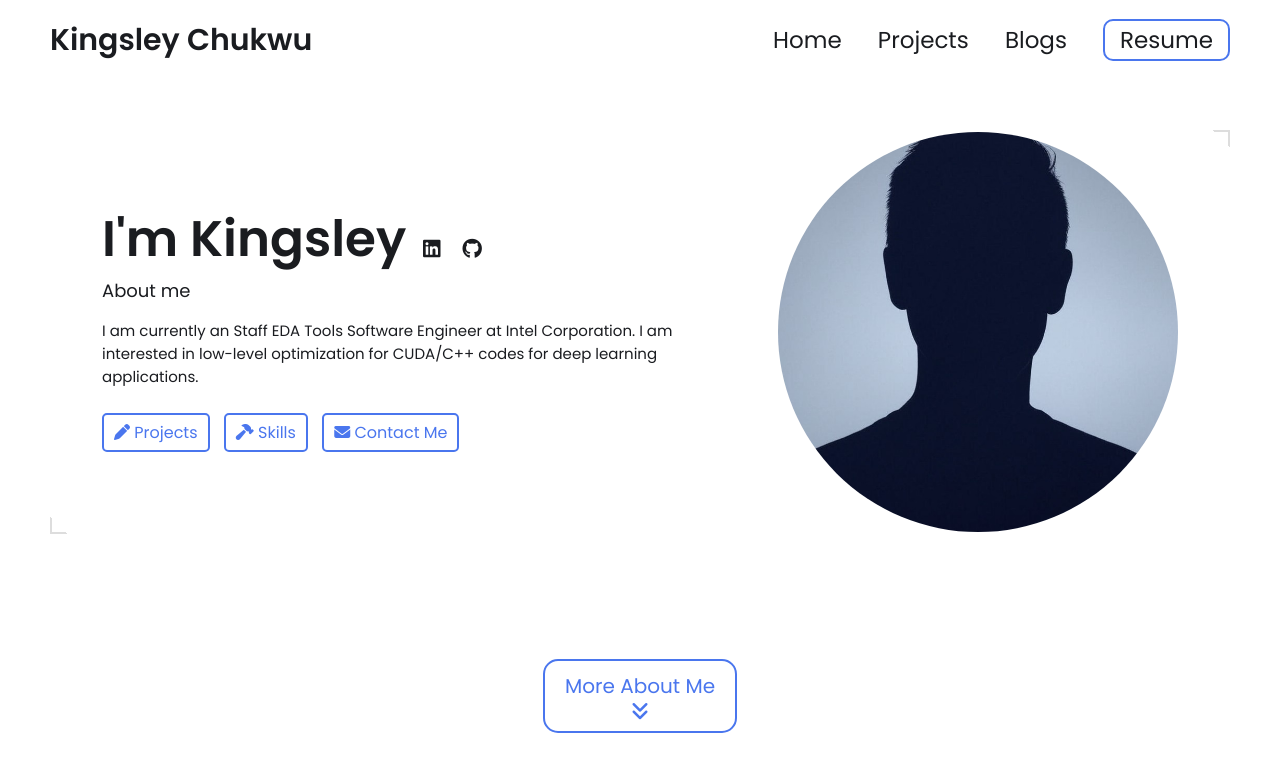
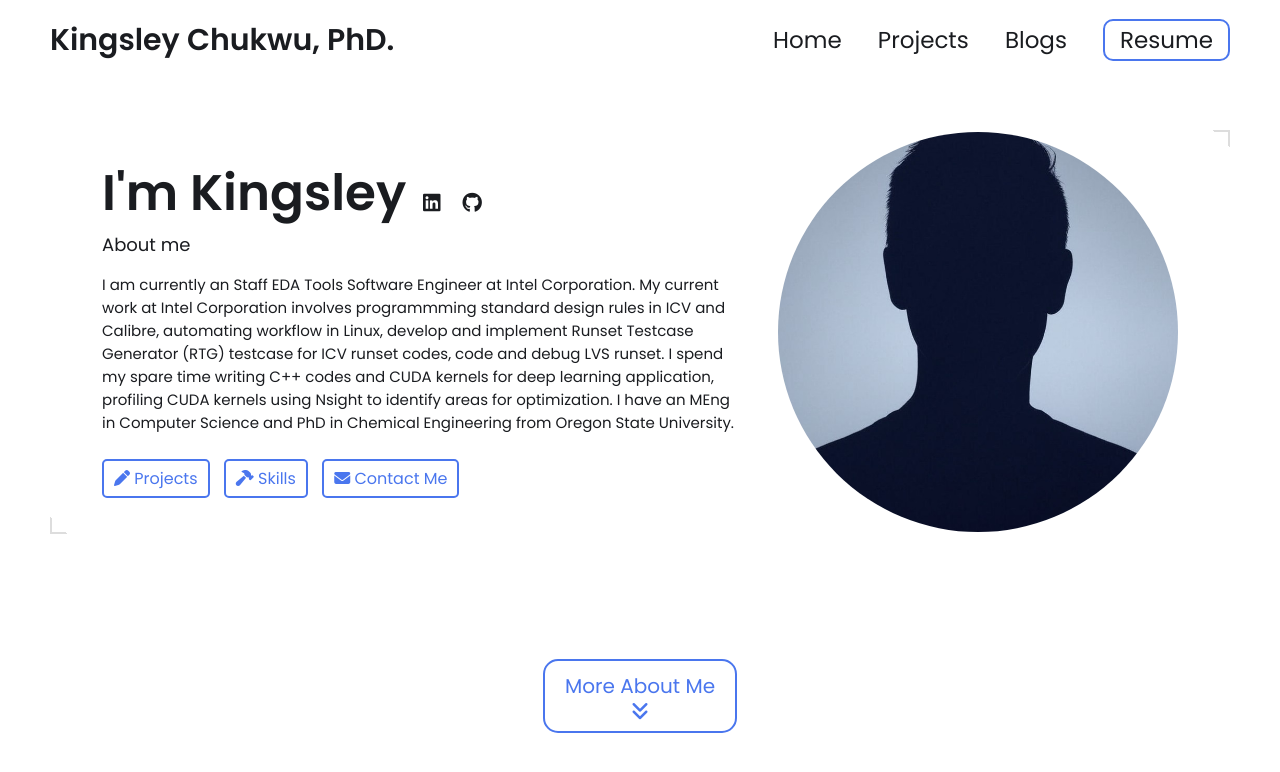
Before and after one commit to chukwuk/chukwuk.github.io, a Jekyll site: the page built from index.html, in a window 1280 px wide and 900 px high. Shown: the top 772 px of the window. Built offline with Jekyll 4.4.1, drawn with Linux system fonts in a browser that asks for light colours.

Commit message:
Update profile

```diff
--- a/_config.yml
+++ b/_config.yml
@@ -12,10 +12,12 @@ title: Kingsley Chukwu's Portfolio # This is what shows up in the tab of the bro
 
 
 # Hero Section
-name: Kingsley Chukwu
+name: Kingsley Chukwu, PhD.
 headline: About me
 description: >- # dont remove this line. this will ignore all new lines until the next section
-  I am currently an Staff EDA Tools Software Engineer at Intel Corporation. I am interested in low-level optimization for CUDA/C++ codes for deep learning applications.
+  I am currently an Staff EDA Tools Software Engineer at Intel Corporation. My current work at Intel Corporation involves programmming standard design rules in ICV and Calibre, automating workflow in Linux, develop and implement Runset Testcase Generator (RTG) testcase for ICV runset codes, code and debug LVS runset. I spend my spare time writing C++ codes and CUDA kernels for deep learning application, profiling CUDA kernels using Nsight to identify areas for optimization.
+
+  I have an MEng in Computer Science and PhD in Chemical Engineering from Oregon State University.
 
 # Place your profile image in /assets/images/profile-image/folder and edit the file name
 profile_image: ./assets/images/profile-image/avatar.jpeg
```
